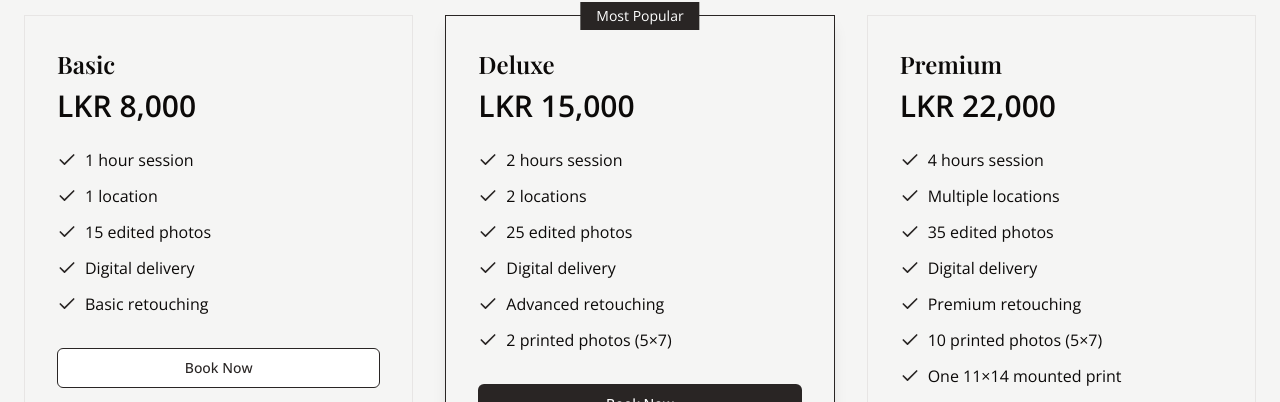
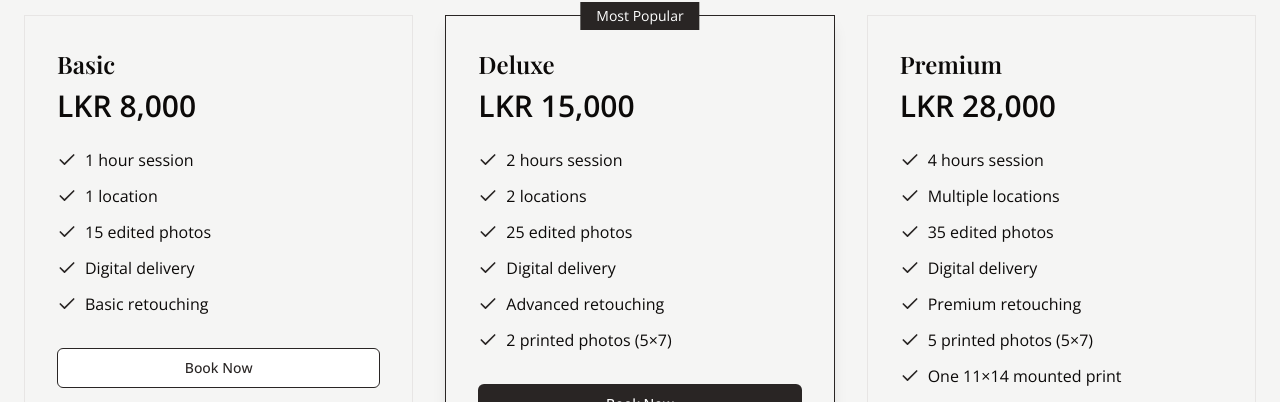
Before and after one commit to senukarosa/bella-luce-photography, a Next.js app: page / in a window 1280 px wide. Shown: the part 1877-2279 px from the top of the page. Built offline with nearby package versions, Linux system fonts and the light colour scheme.

Commit message:
Update page.tsx

```diff
--- a/app/page.tsx
+++ b/app/page.tsx
@@ -115,14 +115,14 @@ export default function Home() {
 
             <PackageCard
               title="Premium"
-              price="LKR 22,000"
+              price="LKR 28,000"
               features={[
                 "4 hours session",
                 "Multiple locations",
                 "35 edited photos",
                 "Digital delivery",
                 "Premium retouching",
-                "10 printed photos (5×7)",
+                "5 printed photos (5×7)",
                 "One 11×14 mounted print",
               ]}
               delay={200}
```
